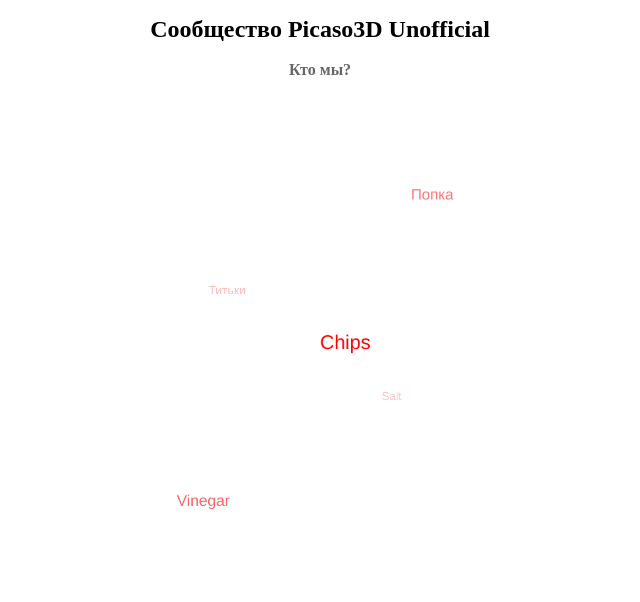
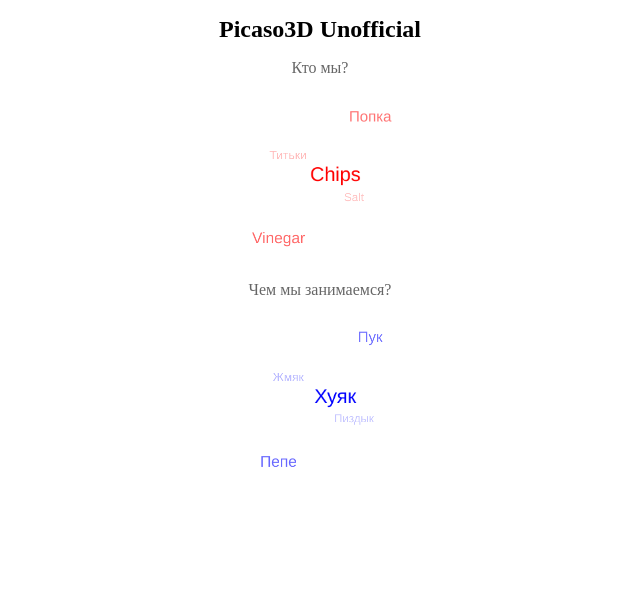
Before and after one commit to Octopusmode/picaso-html, a plain HTML site: page index.html in a window 1280 px wide. Shown: the whole page, without its empty margins (320-960 px from the left). Drawn offline with Linux system fonts and the light colour scheme.

Commit message:
кто мы и чем занимаемся

```diff
--- a/index.html
+++ b/index.html
@@ -9,8 +9,9 @@
       body {
         text-align: center;
       }
-      #myCanvasContainer {
+      .canvas-container {
         width: 66.67%;
+        height: 25%;
         margin: 0 auto;
         transition: all 0.5s ease-in-out;
       }
@@ -31,25 +32,28 @@
     <script type="text/javascript">
       window.onload = function() {
         try {
-          var xhr = new XMLHttpRequest();
-          xhr.onreadystatechange = function() {
-            if (xhr.readyState === 4 && xhr.status === 200) {
-              var tags = JSON.parse(xhr.responseText);
-              var tagList = document.getElementById('tags');
-              for (var i = 0; i < tags.length; i++) {
-                var tag = tags[i];
-                var li = document.createElement('li');
-                var a = document.createElement('a');
-                a.href = 'https://t.me/Picaso3dUnofficial';
-                a.textContent = tag.name;
-                a.onclick = function(event) {
+          var xhr1 = new XMLHttpRequest();
+          xhr1.onreadystatechange = function() {
+            if (xhr1.readyState === 4 && xhr1.status === 200) {
+              var tags1 = JSON.parse(xhr1.responseText);
+              var tagList1 = document.getElementById('tags1');
+              for (var i = 0; i < tags1.length; i++) {
+                var tag1 = tags1[i];
+                var li1 = document.createElement('li');
+                var a1 = document.createElement('a');
+                a1.href = 'https://t.me/Picaso3dUnofficial';
+                a1.textContent = tag1.name;
+                a1.onclick = function(event) {
                   event.preventDefault();
                   window.location.href = 'https://t.me/Picaso3dUnofficial';
                 };
-                li.appendChild(a);
-                tagList.appendChild(li);
+                li1.appendChild(a1);
+                tagList1.appendChild(li1);
               }
-              TagCanvas.Start('myCanvas', 'tags', {
+              var canvas1 = document.getElementById('myCanvas1');
+              canvas1.width = window.innerWidth * 2 / 3;
+              canvas1.height = window.innerHeight * 1 / 4;
+              TagCanvas.Start('myCanvas1', 'tags1', {
                 textColour: '#ff0000',
                 outlineColour: '#ff00ff',
                 reverse: true,
@@ -58,31 +62,82 @@
               });
             }
           };
-          xhr.open('GET', 'tags.json', true);
-          xhr.send();
+          xhr1.open('GET', 'tags1.json', true);
+          xhr1.send();
+
+          var xhr2 = new XMLHttpRequest();
+          xhr2.onreadystatechange = function() {
+            if (xhr2.readyState === 4 && xhr2.status === 200) {
+              var tags2 = JSON.parse(xhr2.responseText);
+              var tagList2 = document.getElementById('tags2');
+              for (var i = 0; i < tags2.length; i++) {
+                var tag2 = tags2[i];
+                var li2 = document.createElement('li');
+                var a2 = document.createElement('a');
+                a2.href = 'https://t.me/Picaso3dUnofficial';
+                a2.textContent = tag2.name;
+                a2.onclick = function(event) {
+                  event.preventDefault();
+                  window.location.href = 'https://t.me/Picaso3dUnofficial';
+                };
+                li2.appendChild(a2);
+                tagList2.appendChild(li2);
+              }
+              var canvas2 = document.getElementById('myCanvas2');
+              canvas2.width = window.innerWidth * 2 / 3;
+              canvas2.height = window.innerHeight * 1 / 4;
+              TagCanvas.Start('myCanvas2', 'tags2', {
+                textColour: '#0000ff',
+                outlineColour: '#00ffff',
+                reverse: true,
+                depth: 0.8,
+                maxSpeed: 0.05
+              });
+            }
+          };
+          xhr2.open('GET', 'tags2.json', true);
+          xhr2.send();
         } catch(e) {
-          // something went wrong, hide the canvas container
-          document.getElementById('myCanvasContainer').style.display = 'none';
+          // something went wrong, hide the canvas containers
+          document.getElementById('canvas-container1').style.display = 'none';
+          document.getElementById('canvas-container2').style.display = 'none';
         }
       };
       window.onresize = function() {
-        TagCanvas.Reload('myCanvas');
+        var canvas1 = document.getElementById('myCanvas1');
+        canvas1.width = window.innerWidth * 2 / 3;
+        canvas1.height = window.innerHeight * 1 / 4;
+        TagCanvas.Reload('myCanvas1');
+
+        var canvas2 = document.getElementById('myCanvas2');
+        canvas2.width = window.innerWidth * 2 / 3;
+        canvas2.height = window.innerHeight * 1 / 4;
+        TagCanvas.Reload('myCanvas2');
       };
       document.querySelector('h1').addEventListener('click', function() {
-        window.location.href = 'https://t.me/Picaso3dUnofficial';
+        var canvasContainers = document.querySelectorAll('.canvas-container');
+        for (var i = 0; i < canvasContainers.length; i++) {
+          var canvasContainer = canvasContainers[i];
+          if (canvasContainer.style.display === 'none') {
+            canvasContainer.style.display = 'block';
+          } else {
+            canvasContainer.style.display = 'none';
+          }
+        }
       });
     </script>
   </head>
   <body>
-    <h1>Сообщество Picaso3D Unofficial<span class="subtitle"><br>Кто мы?</span></h1>
-    <div id="myCanvasContainer">
-      <canvas width="500" height="500" id="myCanvas">
-        <p>Anything in here will be replaced on browsers that support the canvas element</p>
-      </canvas>
+    <h1>Picaso3D Unofficial</h1>
+    <span class="subtitle">Кто мы?</span>
+    <ul id="tags1" style="display: none;"></ul>
+    <div class="canvas-container" id="canvas-container1">
+      <canvas id="myCanvas1"></canvas>
     </div>
-    <div id="tags">
-      <ul>
-      </ul>
+    <span class="subtitle">Чем мы занимаемся?</span>
+    <ul id="tags2" style="display: none;"></ul>
+    <div class="canvas-container" id="canvas-container2">
+      <canvas id="myCanvas2"></canvas>
     </div>
   </body>
 </html>
--- /dev/null
+++ b/tags2.json
@@ -0,0 +1,22 @@
+[
+    {
+      "name": "Пук",
+      "link": "fake-link"
+    },
+    {
+      "name": "Жмяк",
+      "link": "fake-link"
+    },
+    {
+      "name": "Хуяк",
+      "link": "fake-link"
+    },
+    {
+      "name": "Пиздык",
+      "link": "fake-link"
+    },
+    {
+      "name": "Пепе",
+      "link": "fake-link"
+    }
+  ]
```
Also changed, not shown: tags1.json (renamed from tags.json).
